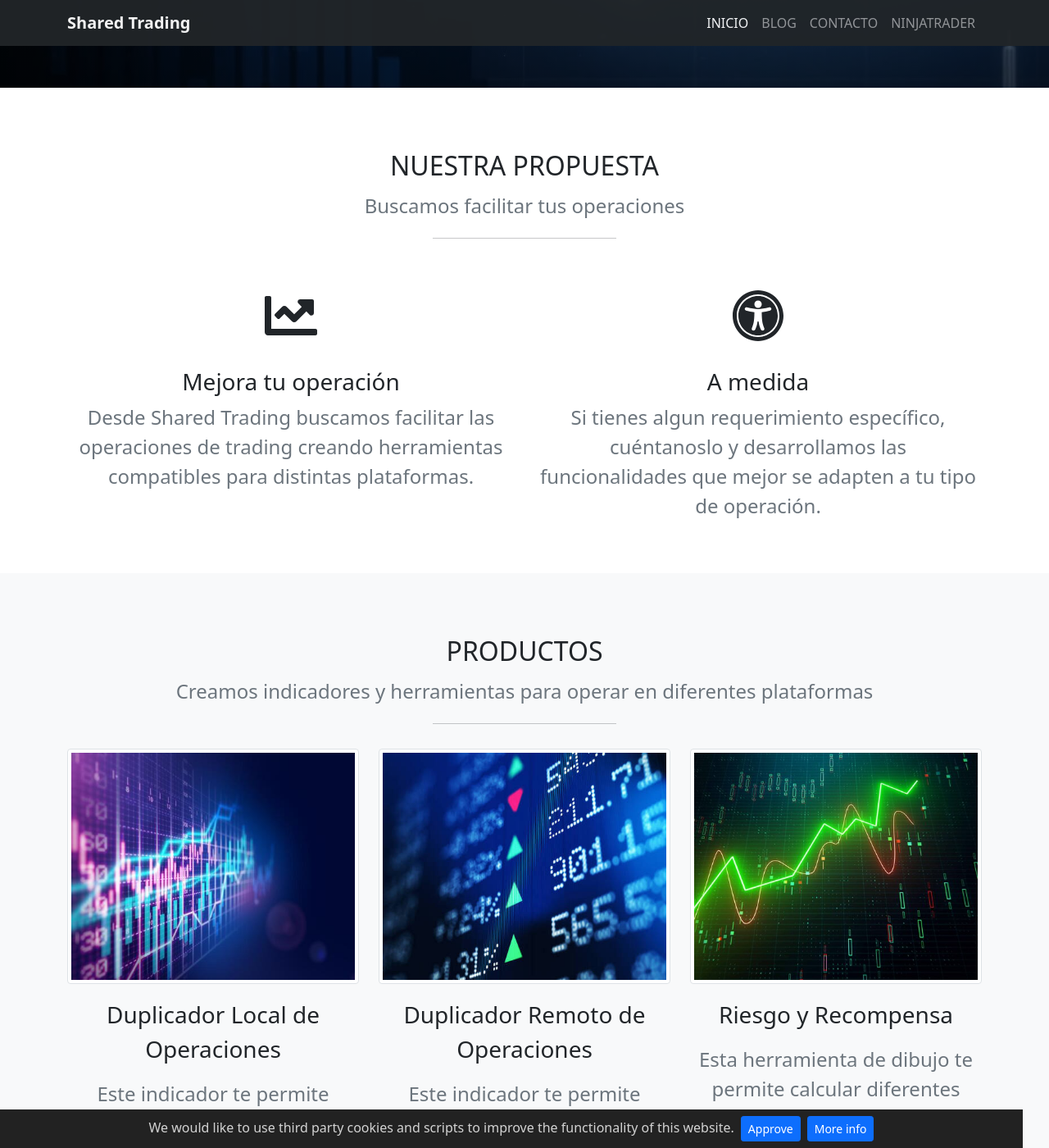
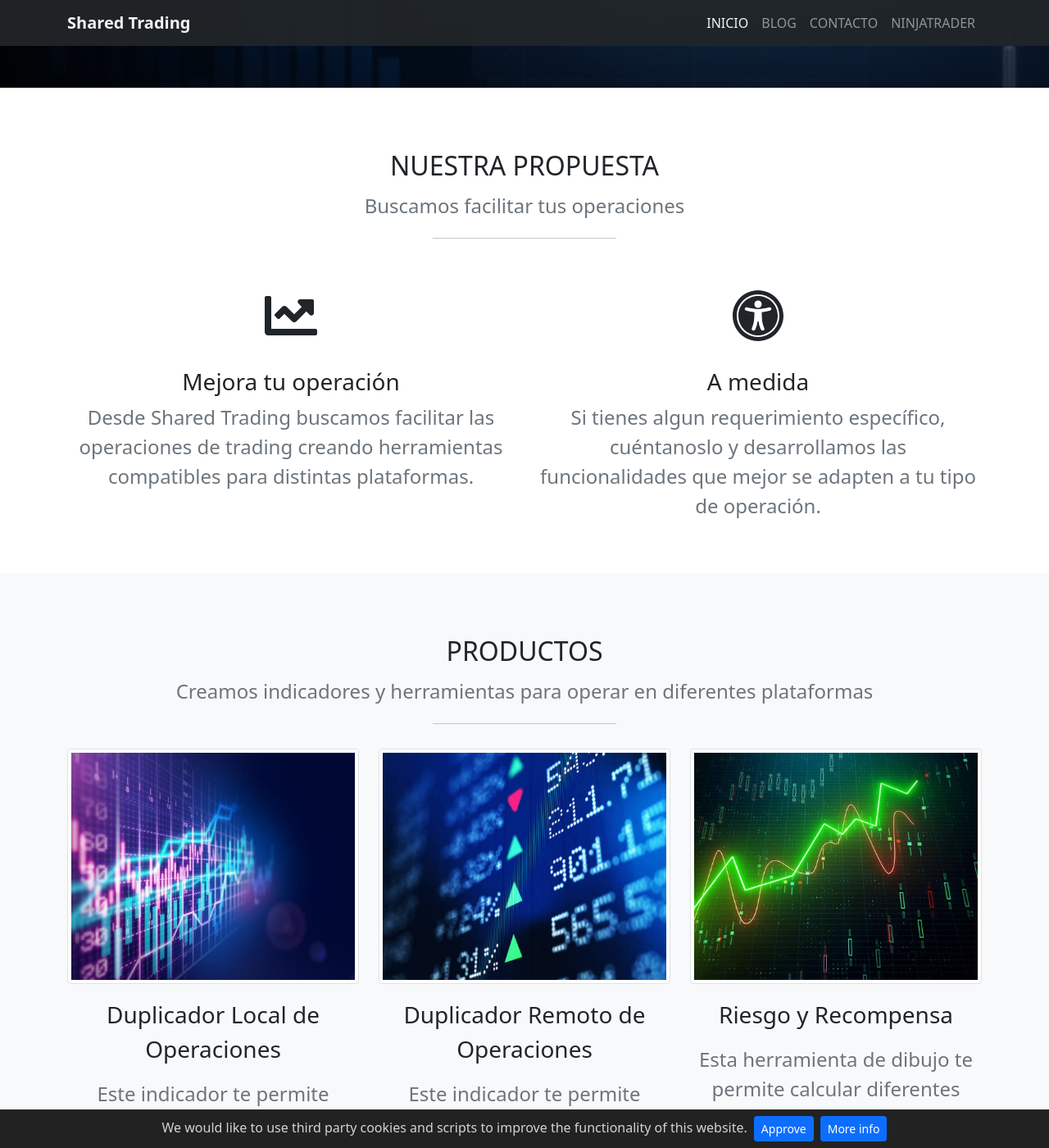
Before and after one commit to thesharedtrading/thesharedtrading.github.io, a Jekyll site: the page built from index.md, in a window 1280 px wide and 1400 px high, scrolled down 593 px. Shown: the whole window at 82% size. Built offline with Jekyll 4.4.1, drawn with Linux system fonts in a browser that asks for light colours.

Commit message:
updating cookie notice width

```diff
--- a/_includes/cookie-consent.html
+++ b/_includes/cookie-consent.html
@@ -1,5 +1,5 @@
 <style>
-    #cookie-notice {padding: 0.5rem 1rem; display: none; text-align: center; position: fixed; bottom: 0; width: calc(100% - 2rem); background: #222; color: rgba(255,255,255,0.8);}
+    #cookie-notice {padding: 0.5rem 1rem; display: none; text-align: center; position: fixed; bottom: 0; width: 100%; background: #222; color: rgba(255,255,255,0.8);}
     #cookie-notice a {display: inline-block; cursor: pointer; margin-left: 0.5rem;}
     @media (max-width: 767px) {
         #cookie-notice span {display: block; padding-top: 3px; margin-bottom: 1rem;}
```
